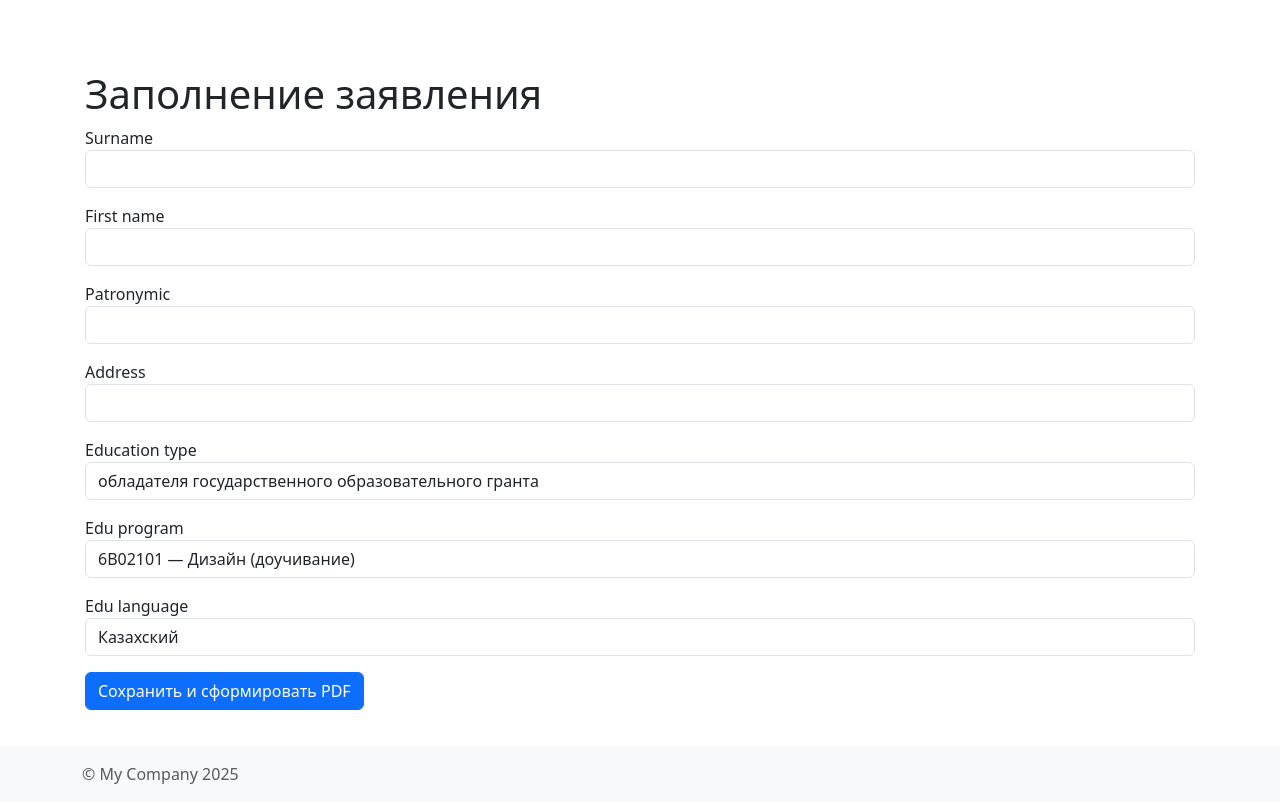
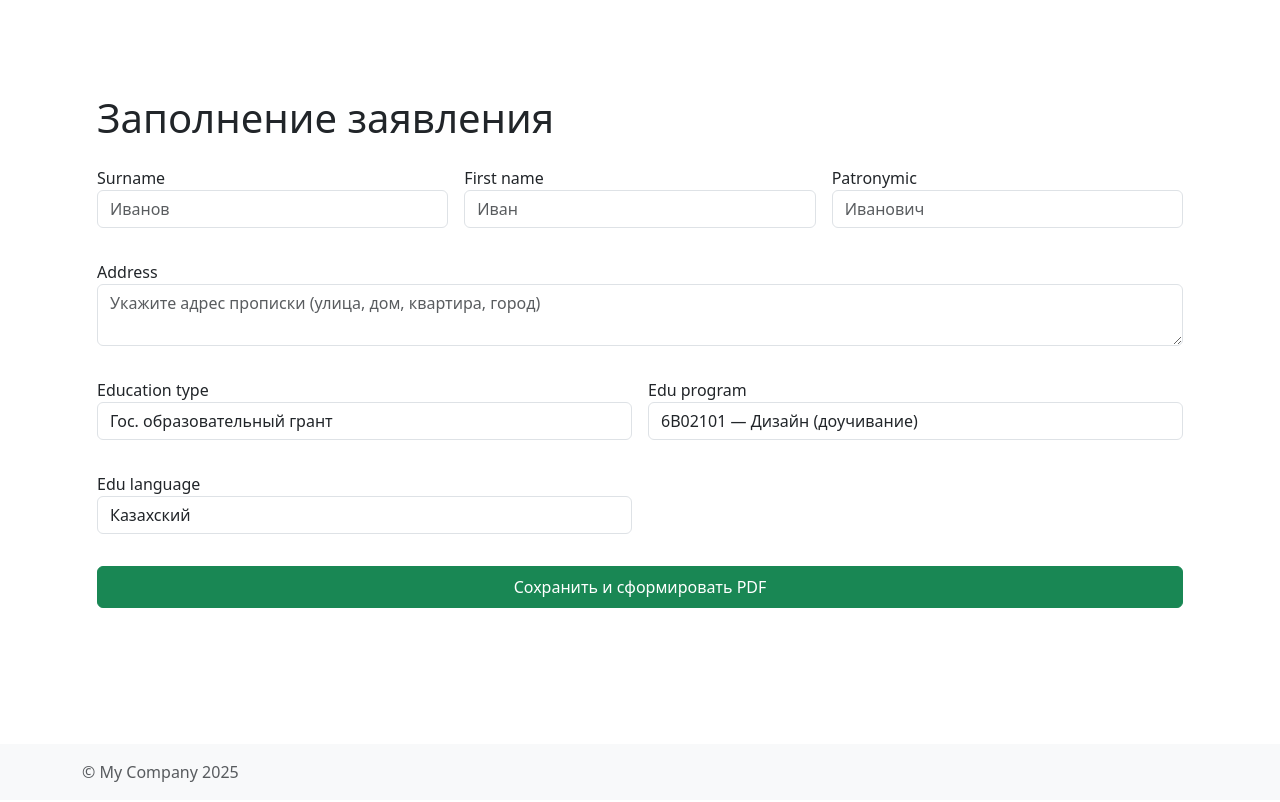
Before and after one commit to Wthing/entrant-form, a Yii app: template views/form/form.php in a window 1280 px wide. Run offline with PHP 8.4 and a stand-in for Yii, Linux system fonts and the light colour scheme; the template is opened without the code that fills it, so the values that code supplies are empty; form fields are guessed from the names that the template uses; some libraries are stand-ins or nearby versions.

Commit message:
Small tweaks

```diff
--- a/composer.json
+++ b/composer.json
@@ -26,7 +26,8 @@
       "ext-zip": "*",
         "diecoding/yii2-aws-s3": "^1.0",
         "aws/aws-sdk-php": "^3.351",
-        "vlucas/phpdotenv": "^5.6"
+        "vlucas/phpdotenv": "^5.6",
+        "kartik-v/yii2-widget-select2": "^2.2"
     },
     "require-dev": {
         "yiisoft/yii2-debug": "~2.1.0",
--- a/views/form/form.php
+++ b/views/form/form.php
@@ -7,33 +7,63 @@ use yii\widgets\ActiveForm;
 /** @var app\models\Form $model */
 /** @var yii\widgets\ActiveForm $form */
 
+$this->title = 'Заполнение заявления';
+
 ?>
 
+<div class="form-form container mt-4">
 
-<div class="form-form">
+    <h1 class="mb-4"><?= Html::encode($this->title) ?></h1>
 
-    <h1>Заполнение заявления</h1>
+    <?php $form = ActiveForm::begin([
+        'options' => ['class' => 'row g-3']
+    ]); ?>
 
-    <?php $form = ActiveForm::begin(); ?>
+    <!-- Личные данные -->
+    <div class="col-md-4">
+        <?= $form->field($model, 'surname')->textInput([
+            'maxlength' => true,
+            'placeholder' => 'Иванов',
+        ]) ?>
+    </div>
 
-    <?= $form->field($model, 'surname')->textInput(['maxlength' => true]) ?>
+    <div class="col-md-4">
+        <?= $form->field($model, 'first_name')->textInput([
+            'maxlength' => true,
+            'placeholder' => 'Иван',
+        ]) ?>
+    </div>
 
-    <?= $form->field($model, 'first_name')->textInput(['maxlength' => true]) ?>
+    <div class="col-md-4">
+        <?= $form->field($model, 'patronymic')->textInput([
+            'maxlength' => true,
+            'placeholder' => 'Иванович',
+        ]) ?>
+    </div>
 
-    <?= $form->field($model, 'patronymic')->textInput(['maxlength' => true]) ?>
+    <!-- Адрес -->
+    <div class="col-md-12">
+        <?= $form->field($model, 'address')->textarea([
+            'rows' => 2,
+            'placeholder' => 'Укажите адрес прописки (улица, дом, квартира, город)',
+        ]) ?>
+    </div>
 
-    <?= $form->field($model, 'address')->textInput(['maxlength' => true]) ?>
+    <!-- Тип поступления -->
+    <div class="col-md-6">
+        <?= $form->field($model, 'education_type')->dropDownList([
+            'обладателя государственного образовательного гранта' => 'Гос. образовательный грант',
+            'обладателя государственного образовательного гранта по сокращённым образовательным программам' => 'Гос. грант (сокращённые программы)',
+            'обладателя гранта местного исполнительного органа' => 'Грант местного органа',
+            'на платной основе по конкурсу сертификатов, выданных по результатам ЕНТ' => 'Платно по ЕНТ',
+            'на платной основе по сокращённым образовательным программам' => 'Платно (сокращённые программы)',
+            'грант «Казахстан Халкына»' => 'Грант «Казахстан Халкына»',
+            'образовательный грант для молодёжи из густонаселённых и западных регионов' => 'Грант для молодёжи из отдалённых регионов',
+        ], ['prompt' => 'Выберите тип поступления']) ?>
+    </div>
 
-    <?= $form->field($model, 'education_type')->dropDownList([
-        'обладателя государственного образовательного гранта' => 'обладателя государственного образовательного гранта',
-        'обладателя государственного образовательного гранта по сокращённым образовательным программам' => 'обладателя гос. гранта по сокращённым программам',
-        'обладателя гранта местного исполнительного органа' => 'обладателя гранта местного исполнительного органа',
-        'на платной основе по конкурсу сертификатов, выданных по результатам ЕНТ' => 'на платной основе по конкурсу сертификатов',
-        'на платной основе по сокращённым образовательным программам' => 'на платной основе по сокращённым программам',
-        'грант «Казахстан Халкына»' => 'грант «Казахстан Халкына»',
-        'образовательный грант для молодёжи из густонаселённых и западных регионов' => 'грант для молодежи из густонаселённых и западных регионов',
-    ], ['prompt' => 'Выберите тип поступления']) ?>
-
+    <!-- Программа -->
+    <div class="col-md-6">
         <?= $form->field($model, 'edu_program')->dropDownList([
             '6В02101' => '6В02101 — Дизайн (доучивание)',
             '6В04107' => '6В04107 — Экономика промышленности',
@@ -43,56 +73,62 @@ use yii\widgets\ActiveForm;
             '6В05101' => '6В05101 — Биотехнология',
             '6В06102' => '6В06102 — Информационные системы',
             '6В06103' => '6В06103 — IT – медицина',
-        '6В06104' => '6В06104 — Вычислительная техника и программное обеспечение',
+            '6В06104' => '6В06104 — Вычислительная техника и ПО',
             '6В06105' => '6В06105 — Data Science',
             '6В06106' => '6В06106 — IT – инжиниринг',
-        '6В06301' => '6В06301 — Системы информационной безопасности',
+            '6В06301' => '6В06301 — Инфобезопасность',
             '6В06302' => '6В06302 — Сетевая безопасность',
-        '6В06201' => '6В06201 — Радиотехника, электроника и телекоммуникации',
-        '6B06202'  => '6B06202 — Сетевые технологии и системы связи',
-        '6В07110' => '6В07110 — Химическая технология органических веществ',
-        '6В07103' => '6В07103 — Материаловедение и технология новых материалов',
+            '6В06201' => '6В06201 — Радиотехника',
+            '6B06202'  => '6B06202 — Сетевые технологии',
+            '6В07110' => '6В07110 — Химтех ОВ',
+            '6В07103' => '6В07103 — Материаловедение',
             '6В07108' => '6В07108 — Теплоэнергетика',
             '6В07109' => '6В07109 — Электроэнергетика',
-        '6В07101' => '6В07101 — Автоматизация и управление',
-        '6В07102' => '6В07102 — Встроенные цифровые системы управления',
+            '6В07101' => '6В07101 — Автоматизация',
+            '6В07102' => '6В07102 — Встроенные системы',
             '6В07104' => '6В07104 — Машиностроение',
-        '6В07105' => '6В07105 — Цифровые технологии в машиностроении',
-        '6В07111' => '6В07111 — Технологические машины и оборудование (по отраслям)',
-        '6В07106' => '6В07106 — Транспорт, транспортная техника и технологии',
-        '6В07201' => '6В07201 — Геология и разведка месторождений полезных ископаемых',
+            '6В07105' => '6В07105 — Цифровое машиностроение',
+            '6В07111' => '6В07111 — Машины и оборудование',
+            '6В07106' => '6В07106 — Транспорт и техника',
+            '6В07201' => '6В07201 — Геология',
             '6В07202' => '6В07202 — Горное дело',
-        '6В07206' => '6В07206 — Маркшейдерское дело',
-        '6В07207' => '6В07207 — Строительство горных предприятий и подземных сооружений',
-        '6В07203' => '6В07203 — Нефтегазовое дело',
+            '6В07206' => '6В07206 — Маркшейдерия',
+            '6В07207' => '6В07207 — Горное строительство',
+            '6В07203' => '6В07203 — Нефтегаз',
             '6В07204' => '6В07204 — Металлургия',
             '6В07205' => '6В07205 — Обогащение полезных ископаемых',
-        '6В07208' => '6В07208 — Геофизические технологии и инжиниринг',
-        '6В07210' => '6В07210 — Промышленный транспорт в горнодобывающей отрасли',
+            '6В07208' => '6В07208 — Геофизика и инжиниринг',
+            '6В07210' => '6В07210 — Промышленный транспорт',
             '6В07301' => '6В07301 — Архитектура',
-        '6В07302' => '6В07302 — Геодезия и картография',
+            '6В07302' => '6В07302 — Геодезия',
             '6В07304' => '6В07304 — Строительство',
-        '6В07305' => '6В07305 — Производство строительных материалов, изделий и конструкций',
+            '6В07305' => '6В07305 — Стройматериалы и конструкции',
             '6В07306' => '6В07306 — Транспортное строительство (доучивание)',
-        '6В07307' => '6В07307 — Инженерные системы зданий и сооружений',
-        '6В07308' => '6В07308 — Транспортное строительство и эксплуатация автомобильных дорог',
-        '6В07303' => '6В07303 — Цифровая аэрофотосъемка',
-        '6В07501' => '6В07501 — Стандартизация и сертификация (по отраслям)',
-        '6В11201' => '6В11201 — Безопасность жизнедеятельности и защита окружающей среды',
-        '6В11301' => '6В11301 — Организация перевозок, движения и эксплуатация транспорта',
+            '6В07307' => '6В07307 — Инженерные системы',
+            '6В07308' => '6В07308 — Эксплуатация дорог',
+            '6В07303' => '6В07303 — Аэрофотосъёмка',
+            '6В07501' => '6В07501 — Стандартизация',
+            '6В11201' => '6В11201 — Безопасность и экология',
+            '6В11301' => '6В11301 — Организация перевозок',
             '6В11302' => '6В11302 — Логистика (Транспорт)',
         ], ['prompt' => 'Выберите программу']) ?>
+    </div>
 
+    <!-- Язык обучения -->
+    <div class="col-md-6">
         <?= $form->field($model, 'edu_language')->dropDownList([
             'Казахский' => 'Казахский',
             'Русский' => 'Русский',
             'Английский' => 'Английский',
         ], ['prompt' => 'Выберите язык обучения']) ?>
+    </div>
 
+    <!-- Дата заполнения (скрытая) -->
     <?= $form->field($model, 'date_filled')->hiddenInput(['value' => time()])->label(false) ?>
 
-    <div class="form-group">
-        <?= Html::submitButton('Сохранить и сформировать PDF', ['class' => 'btn btn-primary']) ?>
+    <!-- Кнопка -->
+    <div class="col-12">
+        <?= Html::submitButton('Сохранить и сформировать PDF', ['class' => 'btn btn-success w-100 py-2']) ?>
     </div>
 
     <?php ActiveForm::end(); ?>
--- a/web/index.php
+++ b/web/index.php
@@ -9,7 +9,10 @@ require __DIR__ . '/../vendor/autoload.php';
 $dotenv = Dotenv\Dotenv::createImmutable(dirname(__DIR__));   //  /var/www/html
 $dotenv->safeLoad();
 
+
 require __DIR__ . '/../vendor/yiisoft/yii2/Yii.php';
+
+Yii::setAlias('@ip2l', dirname(__DIR__) . '/runtime/ip2location/');
 
 $config = require __DIR__ . '/../config/web.php';
 
```
Also changed, not shown: config/web.php (+11 -1 lines), 1 other file. Lines whose indentation alone changed are shown as unchanged.
